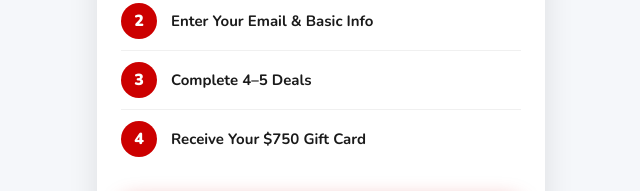
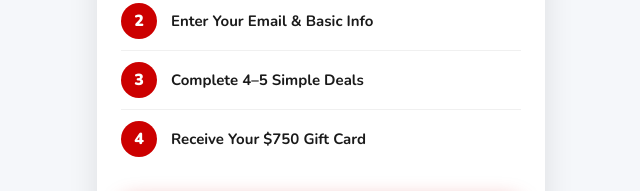
Before and after one commit to Courage2502/Costco, a plain HTML site: page index.html in a window 1280 px wide. Shown: the part 383-574 px from the top of the page, 319-959 px from the left. Drawn offline with nearby package versions, Linux system fonts and the light colour scheme.

Commit message:
Update index.html

```diff
--- a/index.html
+++ b/index.html
@@ -269,7 +269,7 @@
         </div>
         <div class="step">
           <div class="step-num">3</div>
-          <div class="step-text">Complete 4–5 Deals</div>
+          <div class="step-text">Complete 4–5 Simple Deals</div>
         </div>
         <div class="step">
           <div class="step-num">4</div>
```
